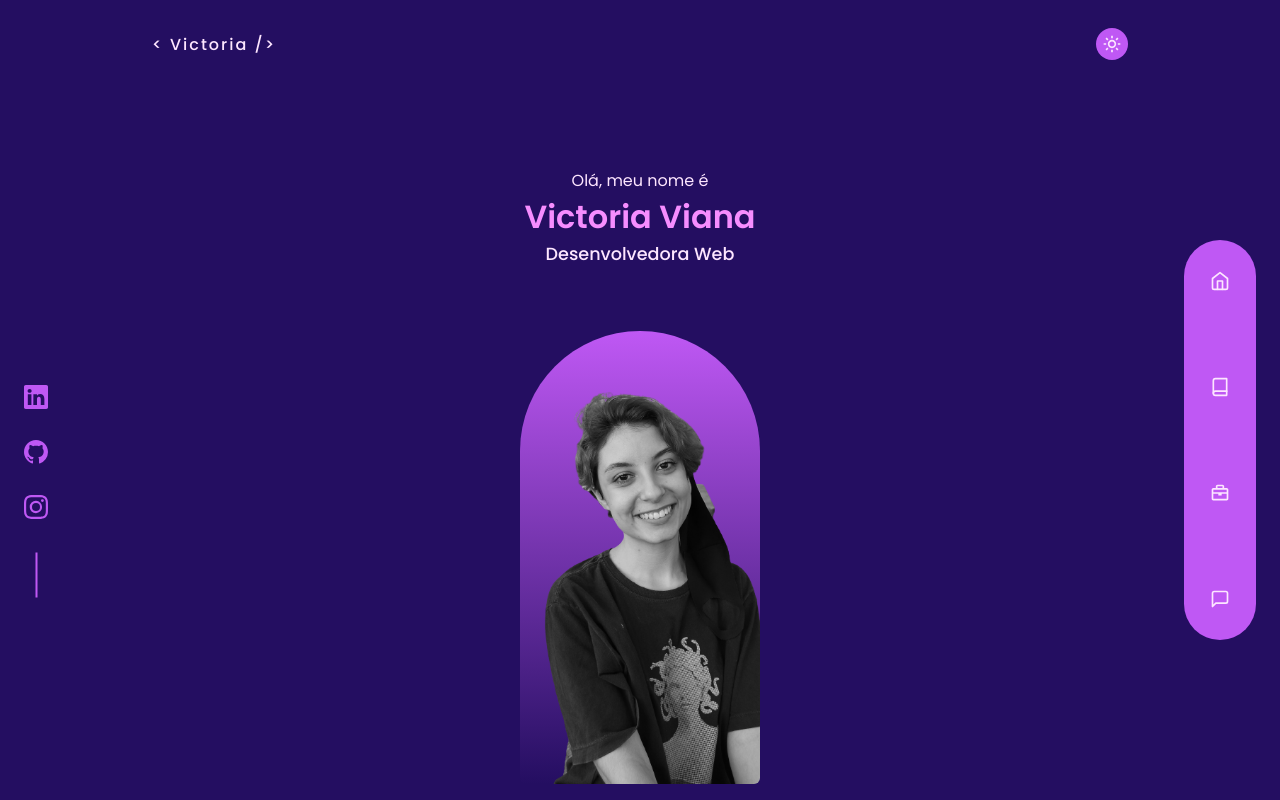
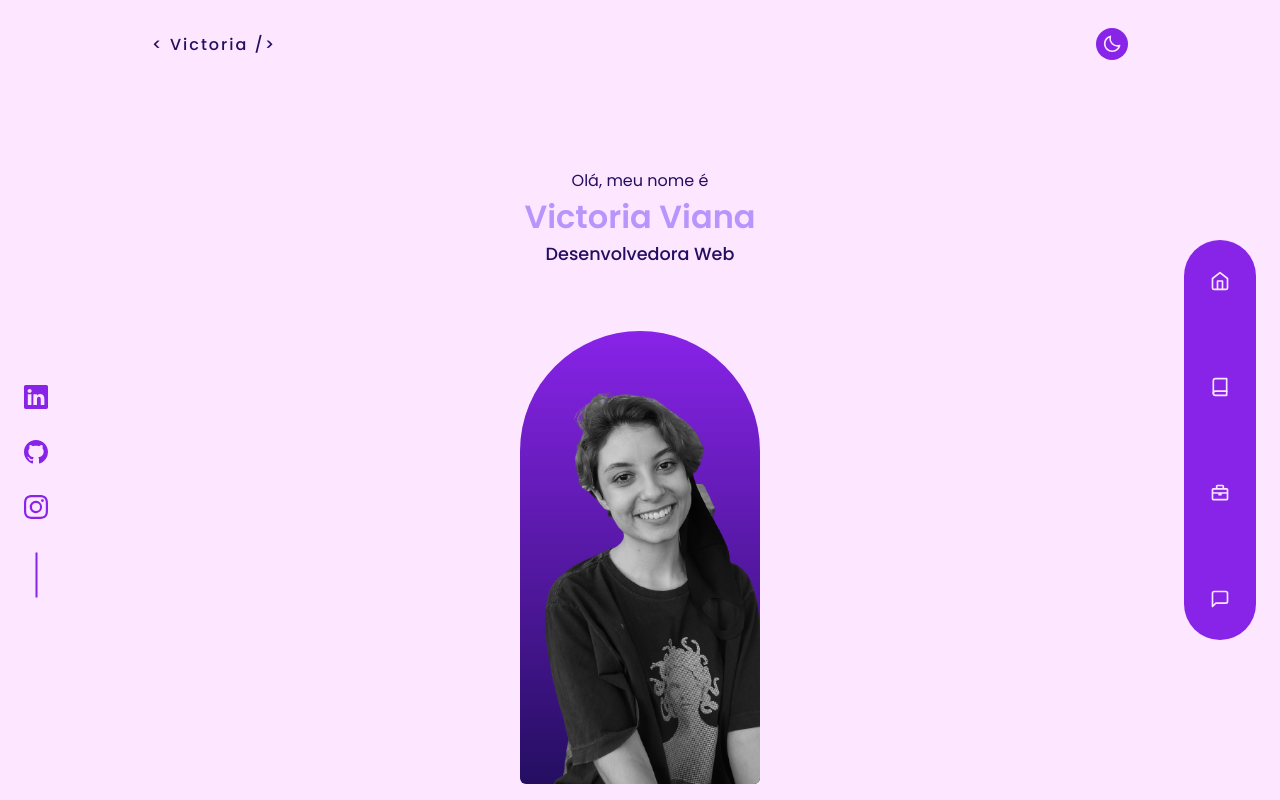
Before and after one commit to victoriavianx/portfolio, a React (Create React App) app: page / in a window 1280 px wide. Both pictures are taken after a click on the button 1112 px from the left and 44 px from the top of the page. Shown: the top 800 px of the page. Built offline with nearby package versions, Linux system fonts and the light colour scheme.

Commit message:
feat: light/dark theme

```diff
--- a/src/App.js
+++ b/src/App.js
@@ -1,12 +1,18 @@
+import { ThemeProvider } from "styled-components";
 import { GlobalStyles } from "./styles/global";
+import { themes } from "./theme";
 import Router from "./routes";
+import { useContext } from "react";
+import { ThemeContext } from "./providers/Theme/theme";
 
 function App() {
+  const { currentTheme } = useContext(ThemeContext);
+
   return (
-    <>
+    <ThemeProvider theme={themes[currentTheme]}>
       <GlobalStyles />
       <Router />
-    </>
+    </ThemeProvider>
   );
 }
 
--- a/src/components/Footer/styles.js
+++ b/src/components/Footer/styles.js
@@ -6,10 +6,10 @@ export const Container = styled.footer`
   bottom: 0;
   width: 100%;
   height: 250px;
-  background-color: #db73f9;
+  background-color: #b894fc;
 
   span {
-    color: var(--font-dark-color);
+    color: ${(props) => props.theme.span.color};
   }
 
   @media (max-width: 320px) {
@@ -21,7 +21,7 @@ export const Container = styled.footer`
       display: unset;
       margin: auto;
       font-size: 0.85rem;
-      color: var(--font-dark-color);
+      color: ${(props) => props.theme.span.color};
     }
   }
 `;
@@ -35,7 +35,7 @@ export const Content = styled.div`
   h1 {
     margin: 5rem 3rem 2rem 3rem;
     font-size: 1rem;
-    color: var(--font-dark-color);
+    color: ${(props) => props.theme.h1.color};
     font-weight: var(--font-medium);
     letter-spacing: 2px;
   }
--- a/src/components/Header/header.jsx
+++ b/src/components/Header/header.jsx
@@ -1,14 +1,29 @@
 import { BiMoon, BiSun } from "react-icons/bi";
 import { Container, Logo, NavBox, ThemeButton } from "./styles";
+import { ThemeContext } from "../../providers/Theme/theme";
+import { useContext } from "react";
 
 const Header = () => {
+  const { changeTheme, currentTheme, setCurrentTheme } =
+    useContext(ThemeContext);
+
+  const handleTheme = () => {
+    setCurrentTheme(changeTheme);
+  };
+
   return (
     <Container>
       <NavBox>
         <Logo href="/">{"< Victoria />"}</Logo>
-        <ThemeButton>
-          <BiSun />
-        </ThemeButton>
+        {currentTheme === "light" ? (
+          <ThemeButton onClick={handleTheme}>
+            <BiMoon />
+          </ThemeButton>
+        ) : (
+          <ThemeButton onClick={handleTheme}>
+            <BiSun />
+          </ThemeButton>
+        )}
       </NavBox>
     </Container>
   );
--- a/src/components/Header/styles.js
+++ b/src/components/Header/styles.js
@@ -6,7 +6,8 @@ export const Container = styled.header`
   width: 100%;
   height: 3.5rem;
   margin: 1rem;
-  background-color: var(--background-dark-mode);
+  background-color: ${(props) => props.theme.header.backgroundColor};
+  transition: 0.4s;
   max-width: 1024px;
 `;
 
@@ -19,7 +20,7 @@ export const NavBox = styled.nav`
 `;
 
 export const Logo = styled.a`
-  color: var(--font-light-color);
+  color: ${(props) => props.theme.header.color};
   font-weight: var(--font-medium);
   letter-spacing: 2px;
 
--- a/src/pages/Intro/intro.jsx
+++ b/src/pages/Intro/intro.jsx
@@ -39,17 +39,17 @@ const Intro = () => {
       <div>
         <SocialMedia>
           <li>
-            <a href={linkedin}>
+            <a href={linkedin} target="_blank">
               <BsLinkedin />
             </a>
           </li>
           <li>
-            <a href={github}>
+            <a href={github} target="_blank">
               <BsGithub />
             </a>
           </li>
           <li>
-            <a href={instagram}>
+            <a href={instagram} target="_blank">
               <BsInstagram />
             </a>
           </li>
--- a/src/pages/Intro/styles.js
+++ b/src/pages/Intro/styles.js
@@ -20,7 +20,7 @@ export const Content = styled.div`
   }
 
   h3 {
-    color: var(--font-light-color);
+    color: ${(props) => props.theme.h3.color};
     font-weight: 500;
     font-size: 0.9rem;
   }
@@ -88,7 +88,7 @@ export const SocialMedia = styled.div`
     color: var(--hover-color);
 
     :hover {
-      color: var(--background-light-mode);
+      color: ${(props) => props.theme.svg.color};
       transition: 0.5s;
     }
   }
--- a/src/pages/Projects/styles.js
+++ b/src/pages/Projects/styles.js
@@ -69,14 +69,14 @@ export const Link = styled.a`
   margin: 0 1rem 0 0;
   padding: ${(props) => (props.Visit ? "5px 5px 5px 5px" : "5px 5px")};
   border-radius: 5px;
-  //background-color: var(--hover-color);
   color: var(--font-light-mode);
   background-color: rgba(255, 255, 255, 0.15);
   backdrop-filter: blur(5px);
   transition: 0.4s;
+  box-shadow: rgba(99, 99, 99, 0.2) 0px 2px 8px 0px;
 
   :hover {
-    background-color: var(--hover-color);
+    background-color: var(--title-color);
   }
 
   svg {
--- a/src/pages/Skills/styles.js
+++ b/src/pages/Skills/styles.js
@@ -60,9 +60,10 @@ export const Content = styled.div`
   @media (min-width: 948px) {
     background-color: rgba(255, 255, 255, 0.15);
     backdrop-filter: blur(5px);
+    box-shadow: rgba(99, 99, 99, 0.2) 0px 2px 8px 0px;
 
     h3 {
-      height: 10px;
+      height: 9px;
     }
 
     ul {
--- /dev/null
+++ b/src/providers/Theme/theme.js
@@ -0,0 +1,23 @@
+import { createContext } from "react";
+import { useCallback, useState } from "react";
+
+export const ThemeContext = createContext();
+
+const ThemesProvider = ({ children }) => {
+  const [currentTheme, setCurrentTheme] = useState("dark");
+
+  const changeTheme = useCallback(
+    () => (currentTheme === "dark" ? "light" : "dark"),
+    [currentTheme]
+  );
+
+  return (
+    <ThemeContext.Provider
+      value={{ currentTheme, setCurrentTheme, changeTheme }}
+    >
+      {children}
+    </ThemeContext.Provider>
+  );
+};
+
+export default ThemesProvider;
--- a/src/providers/index.js
+++ b/src/providers/index.js
@@ -1,5 +1,10 @@
 import { DataProvider } from "./Data/data";
+import ThemesProvider from "./Theme/theme";
 
 export const Providers = ({ children }) => {
-  return <DataProvider>{children}</DataProvider>;
+  return (
+    <ThemesProvider>
+      <DataProvider>{children}</DataProvider>
+    </ThemesProvider>
+  );
 };
--- a/src/styles/global.js
+++ b/src/styles/global.js
@@ -37,19 +37,23 @@ export const GlobalStyles = createGlobalStyle`
     }
 
     body {
-        background-color: var(--background-dark-mode);
-        color: var(--font-light-color);
+        background-color: ${(props) => props.theme.backgroundColor};
+        color: ${(props) => props.theme.color};
+        transition: .4s;
     }
 
     body::-webkit-scrollbar {
         width: 8px;
+        transition: .4s;
     }
 
     body::-webkit-scrollbar-track {
-        background: var(--background-dark-mode)
+        background: ${(props) => props.theme.backgroundColor};
+
     }
 
     body::-webkit-scrollbar-thumb {
+
         border-radius: 10px;
         background-color: var(--hover-color)
     }
@@ -83,8 +87,8 @@ export const GlobalStyles = createGlobalStyle`
         --background-dark-mode: #240e61;
         --font-light-color: #fde6ff;
         --font-dark-color: #240e61;
-        --title-color: #f68dff;
-        --hover-color: #bf58f4;
+        --title-color: #b894fc;
+        --hover-color: #8823e8;
 
         --body-font: 'Poppins', sans-serif;
         --font-medium: 500;
--- /dev/null
+++ b/src/theme.js
@@ -0,0 +1,46 @@
+const lightTheme = {
+  color: "var(--font-dark-color)",
+  backgroundColor: "var(--background-light-mode)",
+  header: {
+    backgroundColor: "var(--background-light-mode)",
+    color: "var(--font-dark-color)",
+  },
+  h1: {
+    color: "var(--font-dark-color)",
+  },
+  h3: {
+    color: "var(--font-dark-color)",
+  },
+  span: {
+    color: "var(--font-dark-color)",
+  },
+  svg: {
+    color: "var(--font-dark-color)",
+  },
+};
+
+const darkTheme = {
+  color: "var(--font-light-color)",
+  backgroundColor: "var(--background-dark-mode)",
+  header: {
+    backgroundColor: "var(--background-dark-mode)",
+    color: "var(--font-light-color)",
+  },
+  h1: {
+    color: "var(--font-light-color)",
+  },
+  h3: {
+    color: "var(--font-light-color)",
+  },
+  span: {
+    color: "var(--font-light-color)",
+  },
+  svg: {
+    color: "var(--font-light-color)",
+  },
+};
+
+export const themes = {
+  light: lightTheme,
+  dark: darkTheme,
+};
```
